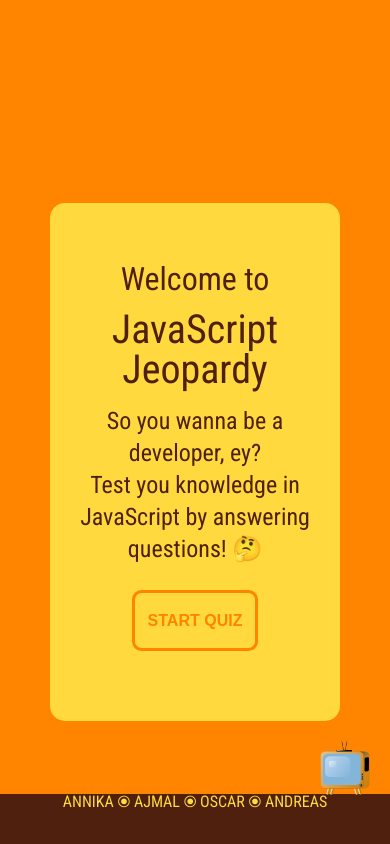
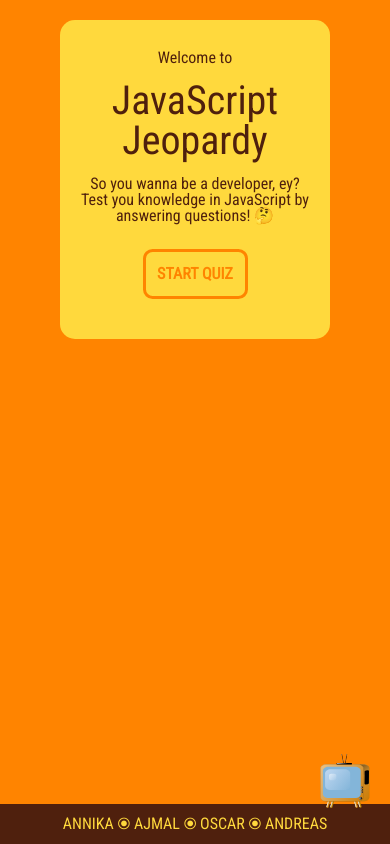
Before and after one commit to Technigo/project-redux-quiz-old, a React (Create React App) app: page / in a window 390 px wide. Built offline with nearby package versions, Linux system fonts and the light colour scheme.

Commit message:
fixed media queries for image and text, margin QuizOver and updated Readme

```diff
--- a/public/index.html
+++ b/public/index.html
@@ -14,7 +14,7 @@
       work correctly both with client-side routing and a non-root public URL.
       Learn how to configure a non-root public URL by running `npm run build`.
     -->
-    <title>Technigo React App</title>
+    <title>JavaScript Jeopardy</title>
   </head>
 
   <body>
--- a/src/components/Button.js
+++ b/src/components/Button.js
@@ -1,6 +1,6 @@
 // /////////////// IMPORT //////////////////////// //
 
-import styled, { css } from 'styled-components';
+import styled from 'styled-components';
 
 // /////////////// COMPONENT //////////////////////// //
 
@@ -18,12 +18,28 @@ export const StartButton = styled.button`
     line-height: 1;
     margin: 10px;
     padding: 1.2em 0.8em;
+    padding: 0.3rem;
+    width: 105px;
+    height: ${(props) => (props.height ? '50px' : '35px')};
     text-decoration: none;
     text-align: center;
     text-transform: uppercase;
-    font-family: 'Montserrat', sans-serif;
+    font-family: 'Roboto Condensed';
     font-weight: 700;
     border: solid ${(props) => (props ? props.border : '#FF8400')} 3px;
+
+    @media (min-width: 668px) {
+      width: 150px;
+      height: ${(props) => (props.height ? '80px' : '50px')};
+      font-size: 1.5rem;
+    }
+
+    @media (min-width: 1024px) {
+      width: 180px;
+      height: ${(props) => (props.height ? '100px' : '50px')};
+      font-size: 1.5rem;
+}
+
 
     &:hover {
       color: #fff;
@@ -34,40 +50,4 @@ export const StartButton = styled.button`
       box-shadow: 0 0 40px 40px #FF8400 inset;
     }
 
-
-${(props) => props.outlined && css`
-background-color: transparent;
-border: 2px solid white;
-color: white;
-`}
-
-${(props) => props.ctalong && css`
-background-color: #FF8400;
-width: 10%;
-height: 30px;
-color: white;
-`}
-
-${(props) => props.outlinedlong && css`
-background-color: transparent;
-border: 2px solid white;
-width: 10%;
-height: 35px;
-color: white;
-`}
-
-${(props) => props.outlinedlongFindOut && css`
-background-color: transparent;
-border: 2px solid #FF8400;
-width: 10%;
-height: 35px;
-color: #95A6B5;
-`}
-
-${(props) => props.outlinedtablet && css`
-background-color: transparent;
-border: 2px solid #FF8400;
-width: 10%;
-height: 35px;
-color: white;
-`}`
+  `
--- a/src/components/CurrentQuestion.js
+++ b/src/components/CurrentQuestion.js
@@ -17,11 +17,24 @@ color: #FFD93D;
 text-align: center;
 border-radius: 15px;
 padding: 20px;
-margin: 20px;
+margin-top: 10%;
+display: flex;
+flex-direction: column;
+gap: 10px;
 
 @media (min-width: 668px) {
-  width: 400px;
+  width: 500px;
+  padding: 30px;
   margin-top: 20px;
+  gap: 30px;
+}
+
+@media (min-width: 1024px) {
+  width: 700px;
+  padding: 40px;
+  margin-top: 40px;
+  gap: 30px;
+
 }
 `;
 
--- a/src/components/Footer.js
+++ b/src/components/Footer.js
@@ -11,22 +11,45 @@ import television from '../images/television.svg'
 
 export const Container = styled.div`
 background: #4F200D;
-height: 50px;
-position:absolute;
+height: 40px;
+position: fixed;
 left:0;
 bottom:0;
 right:0;
 color: #FFD93D;
 text-align:center;
+display: flex;
+flex-direction: column;
+align-items: center;
+justify-content: center;
 `;
 
 const Image = styled.img`
-  position: absolute; /* add absolute positioning */
-  bottom: 36.5px;
+  position: fixed; /* add absolute positioning */
+  bottom: 23px;
   right: 10px;
   width: 70px;
   height: 70px;
-  z-index: 2; /* add a higher z-index value */`
+  z-index: 2; /* add a higher z-index value */
+
+  @media (min-width: 411px){
+    width: 100px;
+    height: 100px;
+    bottom: 15px;
+  }
+
+  @media (min-width: 668px) {
+  width: 200px;
+  height: 200px;
+  bottom: -10px;
+}
+
+@media (min-width: 1024px) {
+  width: 300px;
+  height: 300px;
+  bottom: -30px;
+
+}`
 
 // /////////////// COMPONENT //////////////////////// //
 
--- a/src/components/QuizOver.js
+++ b/src/components/QuizOver.js
@@ -16,10 +16,22 @@ color: #FFD93D;
 text-align: center;
 border-radius: 15px;
 padding: 20px;
-margin: 20px;
+margin-top: 20px;
+margin-bottom: 60px;
+position: relative;
+display: flex;
+flex-direction: column;
+gap: 20px;
+
 @media (min-width: 668px) {
-  width: 400px;
+  width: 500px;
   margin-top: 20px;
+}
+
+@media (min-width: 1024px) {
+  width: 900px;
+  margin-top: 40px;
+
 }
 `;
 export const QuizOver = () => {
@@ -37,14 +49,17 @@ export const QuizOver = () => {
       {answers.map((singleAnswer, index) => (
         <div key={singleAnswer.questionId}>
           <StyledQuestionText>{index + 1}. {singleAnswer.question.questionText}</StyledQuestionText>
-          <StyledParagraphText>Your answer: {singleAnswer.answer}</StyledParagraphText>
-          <StyledParagraphText>Correct answer: {singleAnswer.question.options[singleAnswer.question.correctAnswerIndex]}</StyledParagraphText>
+          <StyledParagraphText>
+            Your answer: {singleAnswer.answer}
+            <br />
+            Correct answer: {singleAnswer.question.options[singleAnswer.question.correctAnswerIndex]}
+          </StyledParagraphText>
         </div>
       ))}
-      <h1>You answered {answers.filter((a) => a.isCorrect).length} out of {answers.length} questions correctly.</h1>
+      <StyledParagraphText>You answered {answers.filter((a) => a.isCorrect).length} out of {answers.length} questions correctly.</StyledParagraphText>
       <div>
         <Link to="/">
-          <StartButton type="button" onClick={restartQuiz}>Restart Quiz</StartButton>
+          <StartButton type="button" onClick={restartQuiz} height>Restart Quiz</StartButton>
         </Link>
       </div>
     </QuestionsContainer>
--- a/src/components/StyledTexts.js
+++ b/src/components/StyledTexts.js
@@ -9,20 +9,34 @@ export const StyledWelcomeText = styled.h1`
     color: #4F200D;
     font-family: 'Roboto Condensed';
     font-size: 2.5rem;
+
+    @media (min-width: 668px) {
+        font-size: 3rem;
+    }
     `;
 
 // QUESTION TEXT STYLING H1
 export const StyledQuestionText = styled.h3`
     color: #4F200D;
     font-family: 'Roboto Condensed';
-    font-size: 2rem;
+    font-size: 1rem;
+
+    @media (min-width: 668px) {
+        font-size: 2rem;
+    }
     `;
 
 // PARAGRAPH STYLING P
 export const StyledParagraphText = styled.p`
     color: #4F200D;
-    font-size: 1.5rem;
+    font-size: 1rem;
+    line-height: 1rem;
+
+    @media (min-width: 668px) {
+    font-size: 1.7rem;
     line-height: 2rem;
+    }
+
     `;
 
 // FOOTER TEXT STYLING
--- a/src/components/WelcomePage.js
+++ b/src/components/WelcomePage.js
@@ -17,16 +17,24 @@ width: 250px;
 color: #FFD93D;
 text-align: center;
 border-radius: 15px;
-padding: 20px;
-margin: 20px;
+padding: 10px;
+margin-top: 20px;
 display: flex;
 flex-direction: column;
 align-items: center;
 gap: 15px;
 
 @media (min-width: 668px) {
-  width: 400px;
+  width: 500px;
   margin-top: 20px;
+  gap: 20px;
+}
+
+@media (min-width: 1024px) {
+  width: 900px;
+  margin-top: 40px;
+  gap: 30px;
+
 }
 `;
 
@@ -39,7 +47,7 @@ export const WelcomePage = () => {
         <br />Test you knowledge in JavaScript by answering questions! <span role="img" aria-label="sheep">🤔</span>
       </StyledParagraphText>
       <Link to="/quiz">
-        <StartButton button>Start Quiz</StartButton>
+        <StartButton height>Start Quiz</StartButton>
       </Link>
     </QuestionsContainer>
   )
--- a/src/index.css
+++ b/src/index.css
@@ -14,8 +14,7 @@ body {
   display: flex;
   flex-direction: column;
   align-items: center;
-  height: 100vh;
-  justify-content: center;
+  height: 80vh;
 }
 
 code {
@@ -24,7 +23,6 @@ code {
 }
 
 .answerSection {
-  width: 275px;
   justify-items: center;
   display: grid;
   grid-template-columns: 1fr 1fr;
```
Also changed, not shown: 1 other file (tests, documents, lock files or other folders).
